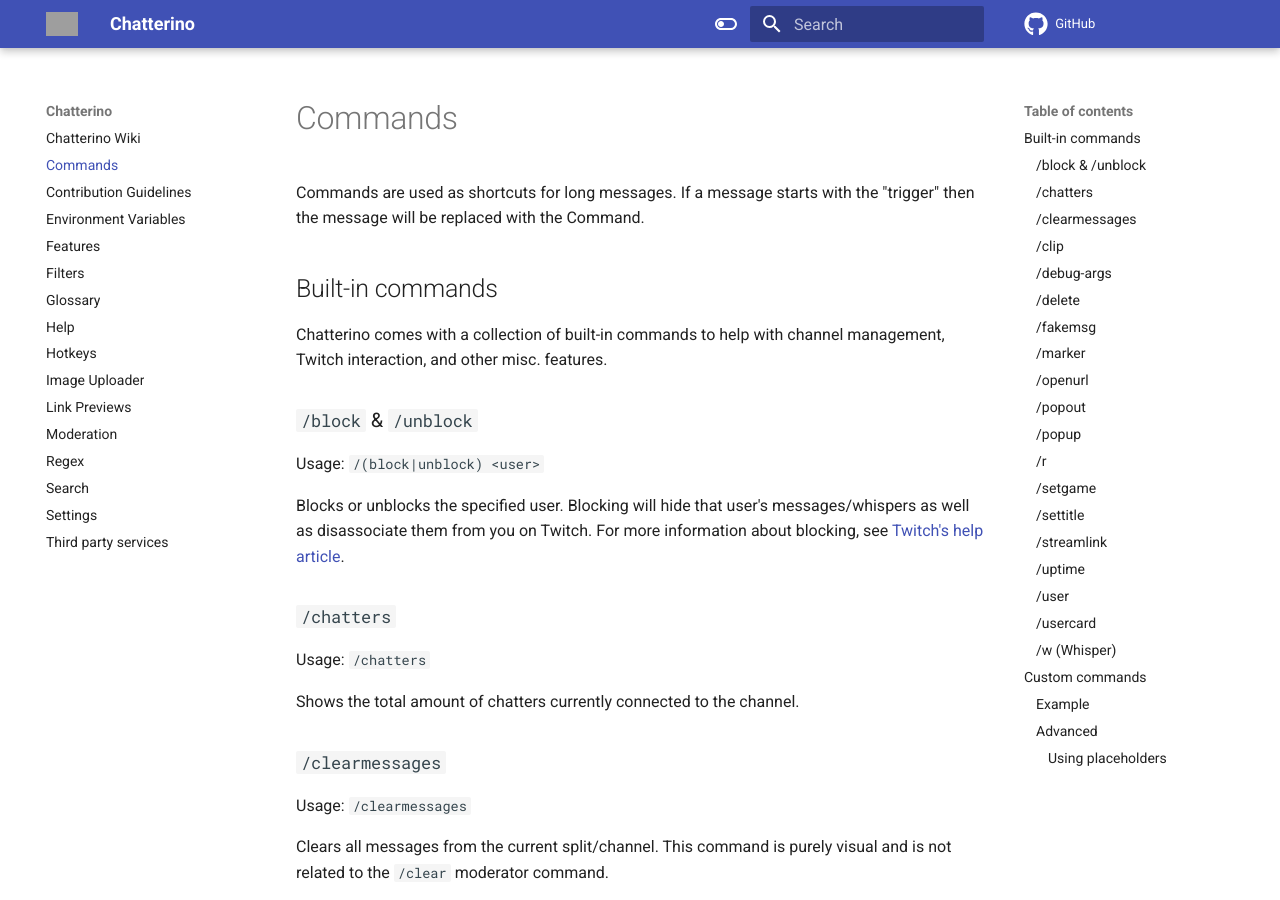
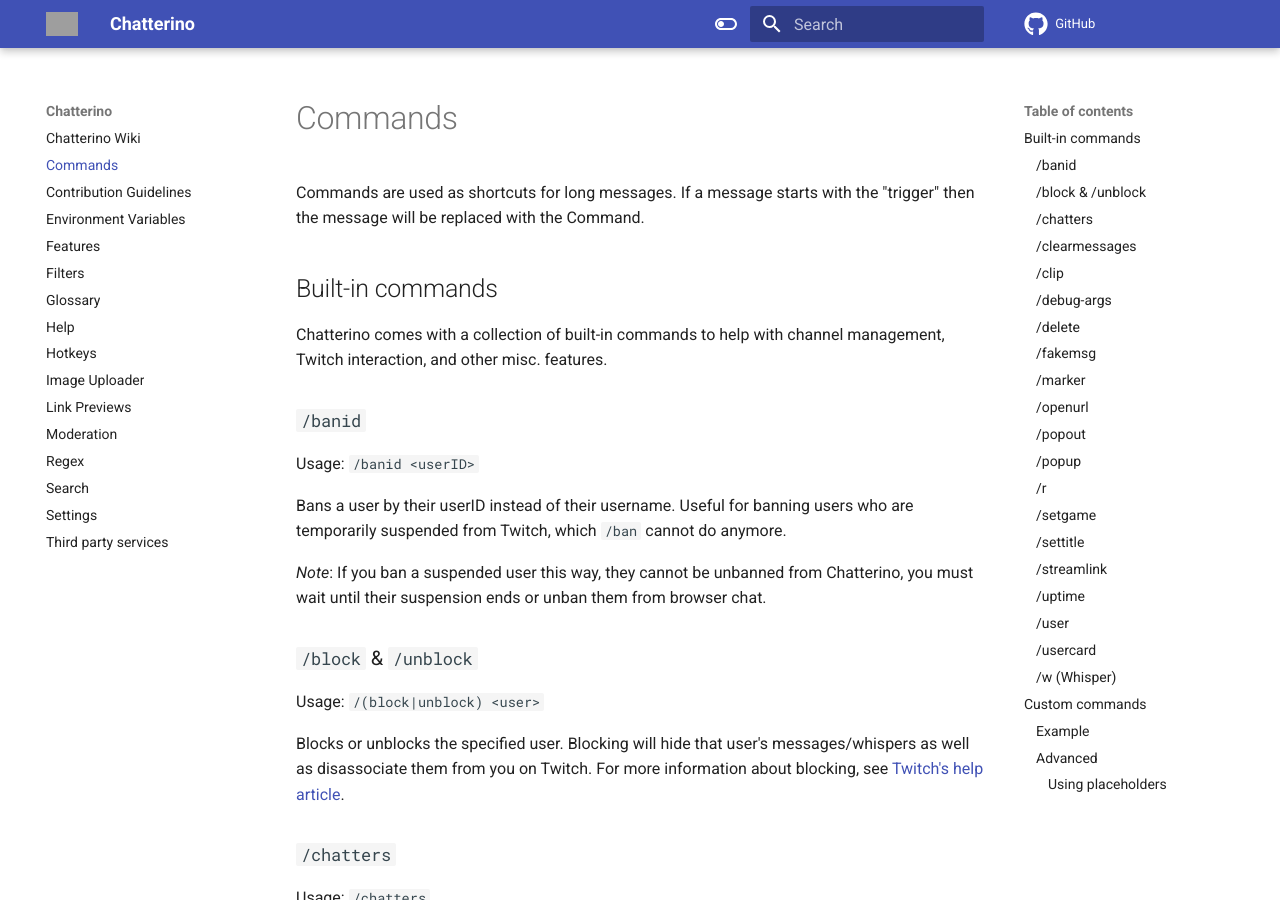
Before and after one commit to Chatterino/wiki, an MkDocs documentation site: the page built from docs/Commands.md, in a window 1280 px wide and 900 px high. Built offline with MkDocs 1.6.1 and Material for MkDocs 9.7.7, drawn with Linux system fonts in a browser that asks for light colours; comment, search, counter and statistics services are not loaded; grey boxes are pictures that could not be loaded.

Commit message:
Add `/banid` docs

```diff
--- a/docs/Commands.md
+++ b/docs/Commands.md
@@ -5,6 +5,14 @@
 ## Built-in commands
 
 Chatterino comes with a collection of built-in commands to help with channel management, Twitch interaction, and other misc. features.
+
+### `/banid`
+
+Usage: `/banid <userID>`
+
+Bans a user by their userID instead of their username. Useful for banning users who are temporarily suspended from Twitch, which `/ban` cannot do anymore.
+
+*Note*: If you ban a suspended user this way, they cannot be unbanned from Chatterino, you must wait until their suspension ends or unban them from browser chat.
 
 ### `/block` & `/unblock`
 
```
